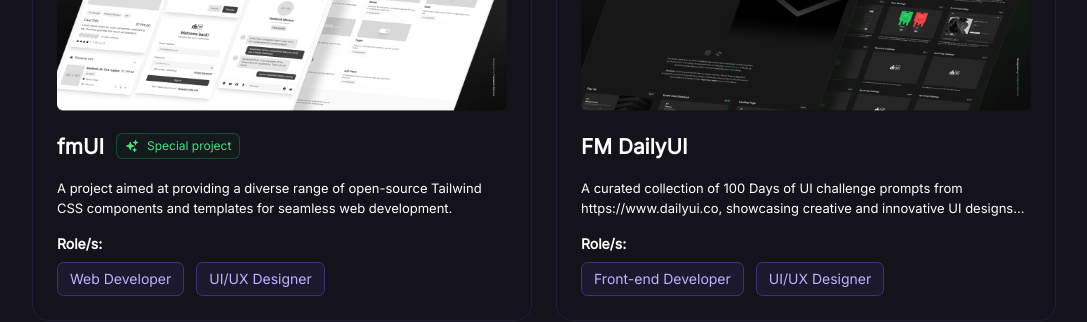
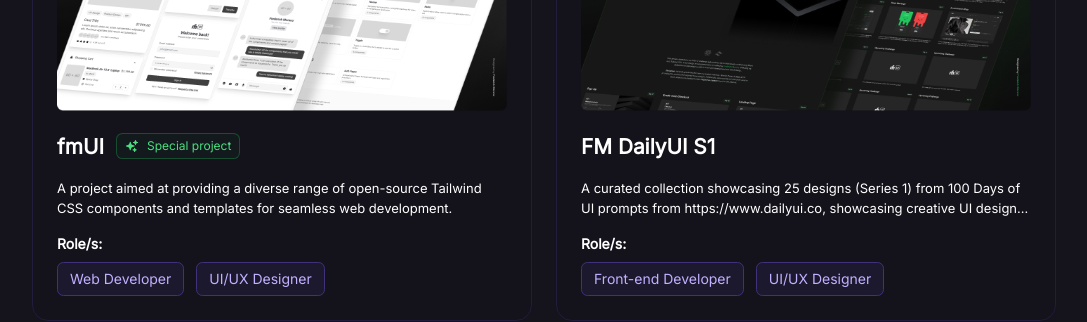
Before and after one commit to fwedwicc/FM-Portfolio, a React (Vite) app: page /FM-Portfolio/all-projects in a window 1280 px wide. Shown: the part 1500-1822 px from the top of the page, without its empty margins (96-1183 px from the left). Built offline with nearby package versions, Linux system fonts and the light colour scheme.

Commit message:
Update FM DailyUI project details for clarity and accuracy

```diff
--- a/src/constants/index.js
+++ b/src/constants/index.js
@@ -445,11 +445,11 @@ export const ProjectOverviewData = [
     id: 'FM-DailyUI',
     pageStatus: 'Done',
     img: FMDailyUIThumbnail,
-    title: 'FM DailyUI',
-    desc: 'A curated collection of 100 Days of UI challenge prompts from https://www.dailyui.co, showcasing creative and innovative UI designs using my design system; fmUI.',
+    title: 'FM DailyUI S1',
+    desc: 'A curated collection showcasing 25 designs (Series 1) from 100 Days of UI prompts from https://www.dailyui.co, showcasing creative UI designs using my design system; fmUI.',
     roles: ['Front-end Developer', 'UI/UX Designer'],
     poster: FMDailyUIBanner,
-    content: "FM DailyUI is an extensive compilation of 100 Days of UI challenge prompts from DailyUI. This project showcases a wide range of creative and innovative UI designs, each crafted using my custom design system, fmUI. It's a journey through diverse design challenges, highlighting the versatility and capabilities of fmUI in creating dynamic and visually appealing user interfaces.",
+    content: "FM DailyUI is an extensive compilation of 100 Days of UI challenge prompts from DailyUI. This project features Series 1, containing the first 25 designs, each crafted using my custom design system, fmUI. It's a journey through diverse design challenges, highlighting the versatility and capabilities of fmUI in creating dynamic and visually appealing user interfaces.",
     siteLink: "https://fwedwicc.github.io/FM-DailyUI/",
     githubLink: "https://github.com/fwedwicc/FM-DailyUI",
     category: ['Front-end Development Project', 'UI/UX Design Project', 'Career Project'],
@@ -466,8 +466,8 @@ export const ProjectOverviewData = [
       { icon: npmlogo, tooltip: "NPM" },
     ],
     graphics: FMDailyUIGraphics,
-    date: 'July 2024 - Present',
-    status: 'Work in progress',
+    date: 'July 2024 - March 2025',
+    status: 'Finished',
     contributor: [
       {
         profile: FrederickMoreno,
@@ -475,7 +475,7 @@ export const ProjectOverviewData = [
         role: ['Web Developer', 'Front-end Developer', 'UI/UX Designer']
       },
     ],
-    summary: 'As a Front-end Developer and UI/UX Designer, I tackled the 100 Days of UI challenge from DailyUI by crafting original, dynamic designs using my custom system, fmUI. This project showcases my ability to merge design and development, creating flexible, visually striking user interfaces that excel in both aesthetics and functionality, even when facing complex challenges.'
+    summary: 'As a Front-end Developer and UI/UX Designer, I tackled the 25 UI challenge from DailyUI by crafting original, dynamic designs using my custom system, fmUI. This project showcases my ability to merge design and development, creating flexible, visually striking user interfaces that excel in both aesthetics and functionality, even when facing complex challenges.'
   },
   {
     // FM Gallery
```
